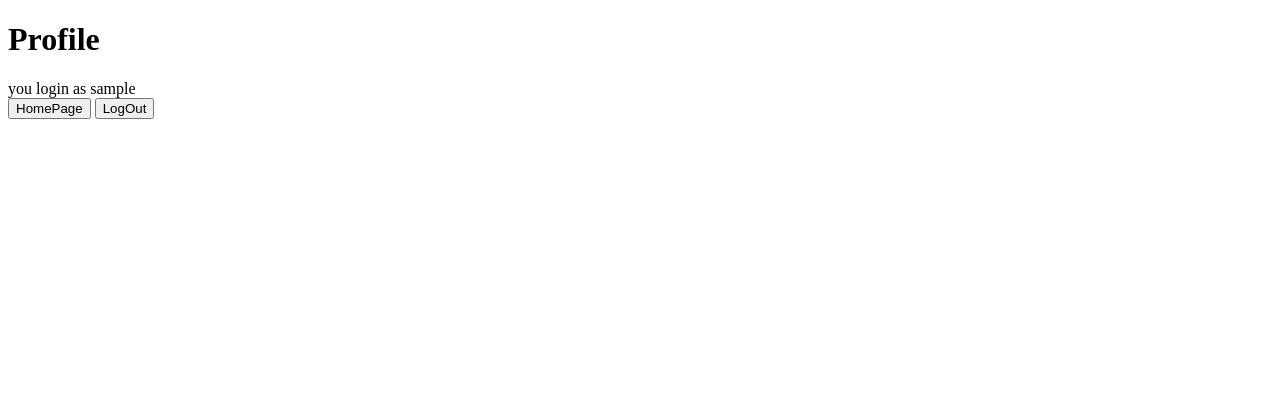
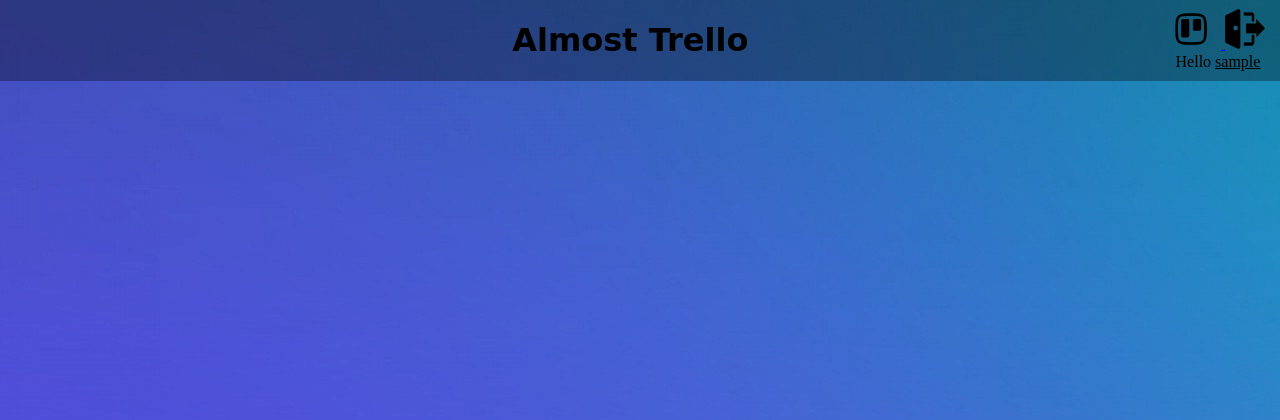
Before and after one commit to frikcio/Allmost_Trello, a Django app: page /profile/1/ in a window 1280 px wide. Shown: the top 420 px of the page. Run offline with Django 3.2, Linux system fonts and the light colour scheme; the visitor is signed in with stand-in values (Sample User, id 1); data comes from the database, SQL or seed files in the repository.

Commit message:
added little frontendfor profile

```diff
--- a/desk/static/styles/profile.css
+++ b/desk/static/styles/profile.css
@@ -0,0 +1,33 @@
+body {
+    background-image: url("../images/body.jpg");
+}
+.head {
+    margin: -8px;
+    background-color: #00000052;
+    display: flex;
+    justify-content: space-between;
+}
+.header{
+    font-family: cursive;
+    text-align: center;
+    color: black;
+    margin-left: 7%;
+}
+
+.nav {
+    padding-right: 15px;
+    display: flex;
+    flex-direction: column;
+    justify-content: center;
+    align-items: center;
+}
+
+.nav_button{
+    height: 40px;
+    width: 40px;
+}
+
+.content {
+    display: flex;
+    justify-content: center;
+}
--- a/templates/profile.html
+++ b/templates/profile.html
@@ -4,17 +4,23 @@
 {% block head %}
     <title>{% translate "Profile" %}</title>
     {% load static %}
-    <link rel="stylesheet" type="text/css" href="{% static 'styles/register.css' %}">
+    <link rel="stylesheet" type="text/css" href="{% static 'styles/profile.css' %}">
 {% endblock %}
 
 {% block header %}
-    <h1>{% translate "Profile" %}</h1>
-    you login as {{ request.user }}
+    <h1>{% translate "Almost Trello" %}</h1>
 {% endblock %}
 
 {% block nav %}
-    <a href="{% url 'index' %}"><button> {% translate 'HomePage' %} </button></a>
-    <a href="{% url 'logout' %}"><button> {% translate 'LogOut' %} </button></a>
+    <div>
+        <a href="{% url 'index' %}">
+            <img class="nav_button" style="padding-right: 10px" src="{% static 'images/home.png' %}">
+        </a>
+        <a href="{% url 'logout' %}"><img class="nav_button" src="{% static 'images/logout.png' %}"></a>
+    </div>
+    <div>
+        Hello <u>{{ request.user }}</u>
+    </div>
 {% endblock %}
 
 {% block content %}
```
